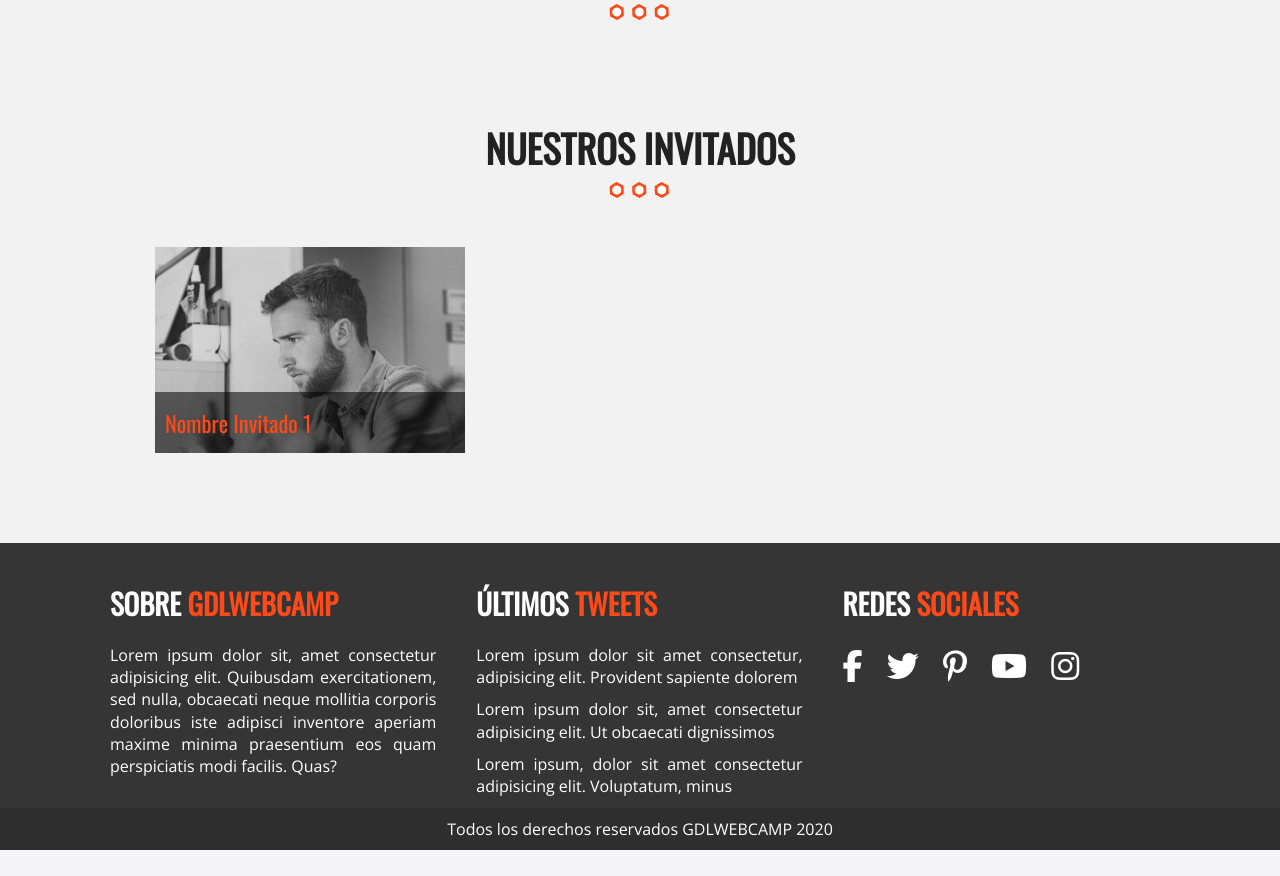
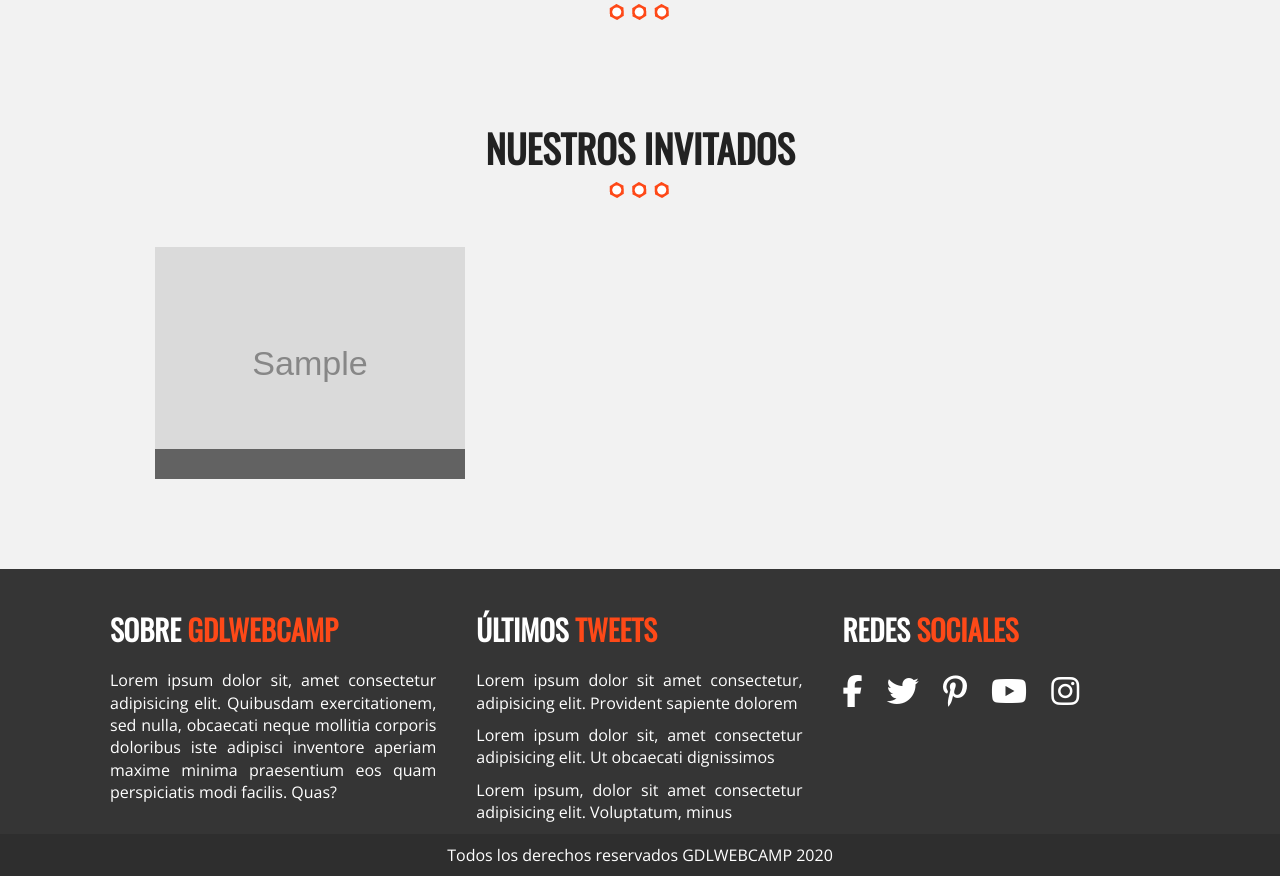
Before and after one commit to marvinsteb/ProyectoConferencias, a PHP site: page /invitados.php in a window 1280 px wide. Shown: the part 1017-1893 px from the top of the page. Before the commit the page ends 1867 px from the top, so only its background shows below. Run offline with PHP 8.4, Linux system fonts and the light colour scheme; tables that the repository leaves empty or names only in its code hold one stand-in row (values such as "Sample post"); grey boxes marked "Sample" are stand-in pictures; some libraries are stand-ins or nearby versions.

Commit message:
url, nombre y apellido al div.invitado

```diff
--- a/invitados.php
+++ b/invitados.php
@@ -24,11 +24,11 @@
       <h2>Nuestros Invitados</h2>
       <ul class="lista-invitados clearfix">
         <?php
-          while ($invitados = $datosInvitado->fetch_assoc()) { ?>
+          while ($invitado = $datosInvitado->fetch_assoc()) { ?>
             <li>
               <div class="invitado">
-                <img src="img/invitado1.jpg" alt="imagen invitado" />
-                <p>Nombre Invitado 1</p>
+                <img src="img/<?php echo $invitado["url_imagen"]; ?>" alt="imagen invitado" />
+                <p><?php echo $invitado["nombre_invitado"] . " " . $invitado["apellido_invitado"]; ?></p>
               </div>
             </li>
           <?php } ?>
```
